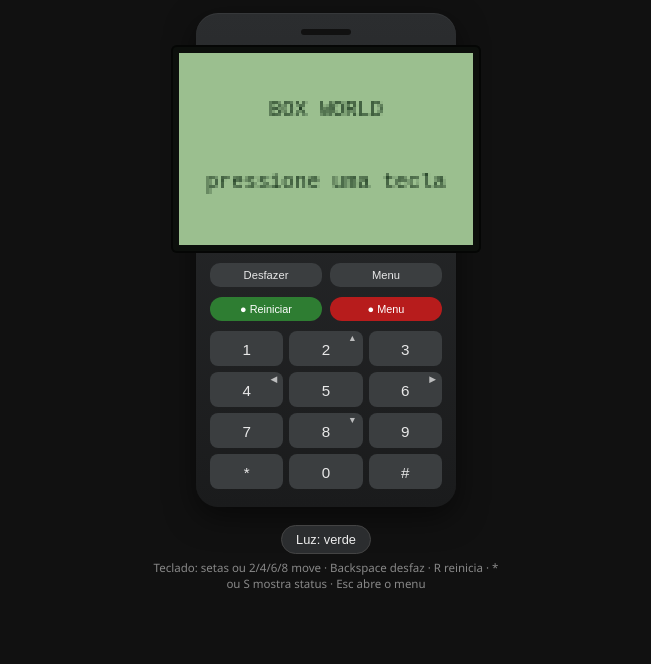
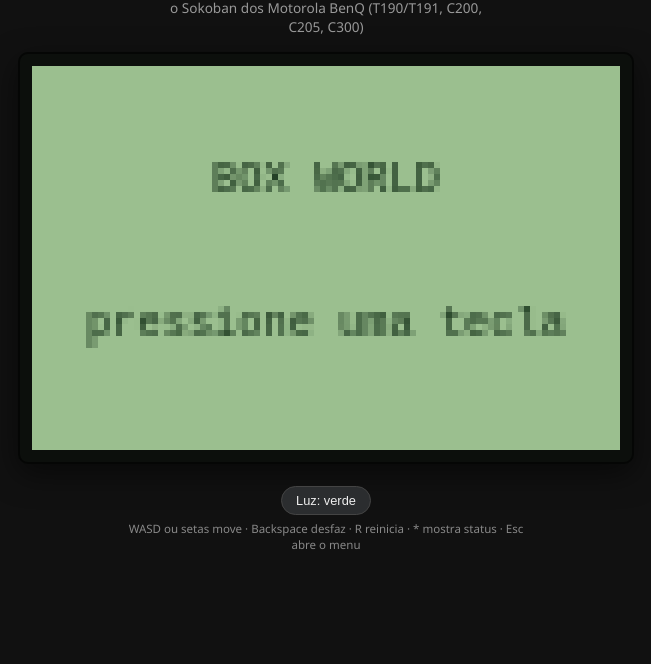
Before and after one commit to Zeno-64/jogo-box-world, a plain HTML site: page index.html in a window 1280 px wide. Shown: the part 136-800 px from the top of the page, without its empty margins (314-965 px from the left). Drawn offline with Linux system fonts and the light colour scheme.

Commit message:
Remove a casca do celular, deixando so a tela do jogo
Tira o corpo/teclado fisico do Motorola e amplia a tela para ocupar o
espaco. Adiciona WASD como alternativa as setas/2-4-6-8 para mover.

Co-Authored-By: Claude Sonnet 5 <noreply@anthropic.com>

```diff
--- a/game.js
+++ b/game.js
@@ -272,25 +272,17 @@
 
   window.addEventListener('keydown', (e) => {
     const k = e.key;
-    if (k === 'ArrowUp') { handleDigit('2'); e.preventDefault(); }
-    else if (k === 'ArrowDown') { handleDigit('8'); e.preventDefault(); }
-    else if (k === 'ArrowLeft') { handleDigit('4'); e.preventDefault(); }
-    else if (k === 'ArrowRight') { handleDigit('6'); e.preventDefault(); }
+    if (k === 'ArrowUp' || k === 'w' || k === 'W') { handleDigit('2'); e.preventDefault(); }
+    else if (k === 'ArrowDown' || k === 's' || k === 'S') { handleDigit('8'); e.preventDefault(); }
+    else if (k === 'ArrowLeft' || k === 'a' || k === 'A') { handleDigit('4'); e.preventDefault(); }
+    else if (k === 'ArrowRight' || k === 'd' || k === 'D') { handleDigit('6'); e.preventDefault(); }
     else if (k === '2' || k === '4' || k === '6' || k === '8' || k === '5') handleDigit(k);
-    else if (k === '*' || e.code === 'NumpadMultiply' || k === 's' || k === 'S') handleDigit('*');
+    else if (k === '*' || e.code === 'NumpadMultiply') handleDigit('*');
     else if (k === 'Backspace' || k === 'z' || k === 'Z') { softLeft(); e.preventDefault(); }
     else if (k === 'Enter') softRight();
     else if (k === 'r' || k === 'R') greenCall();
     else if (k === 'Escape') redEnd();
   });
-
-  document.querySelectorAll('.key').forEach((btn) => {
-    btn.addEventListener('click', () => handleDigit(btn.dataset.key));
-  });
-  document.getElementById('softLeft').addEventListener('click', softLeft);
-  document.getElementById('softRight').addEventListener('click', softRight);
-  document.getElementById('callGreen').addEventListener('click', greenCall);
-  document.getElementById('callRed').addEventListener('click', redEnd);
 
   const lightBtn = document.getElementById('toggleLight');
   lightBtn.addEventListener('click', () => {
--- a/index.html
+++ b/index.html
@@ -11,41 +11,13 @@
     <h1>Box World</h1>
     <p class="subtitle">o Sokoban dos Motorola BenQ (T190/T191, C200, C205, C300)</p>
 
-    <div class="phone" id="phone">
-      <div class="earpiece"></div>
-      <div class="screen-bezel">
-        <canvas id="screen" width="98" height="64"></canvas>
-      </div>
-
-      <div class="softkeys">
-        <button id="softLeft" class="softkey">Desfazer</button>
-        <button id="softRight" class="softkey">Menu</button>
-      </div>
-
-      <div class="callkeys">
-        <button id="callGreen" class="callkey green" title="Reiniciar a fase">&#9679; Reiniciar</button>
-        <button id="callRed" class="callkey red" title="Abrir o menu">&#9679; Menu</button>
-      </div>
-
-      <div class="keypad">
-        <button class="key" data-key="1">1</button>
-        <button class="key nav" data-key="2">2<span>&#9650;</span></button>
-        <button class="key" data-key="3">3</button>
-        <button class="key nav" data-key="4">4<span>&#9664;</span></button>
-        <button class="key" data-key="5">5</button>
-        <button class="key nav" data-key="6">6<span>&#9654;</span></button>
-        <button class="key" data-key="7">7</button>
-        <button class="key nav" data-key="8">8<span>&#9660;</span></button>
-        <button class="key" data-key="9">9</button>
-        <button class="key" data-key="*">*</button>
-        <button class="key" data-key="0">0</button>
-        <button class="key" data-key="#">#</button>
-      </div>
+    <div class="screen-bezel">
+      <canvas id="screen" width="98" height="64"></canvas>
     </div>
 
     <div class="controls-row">
       <button id="toggleLight" class="pill">Luz: verde</button>
-      <span class="hint">Teclado: setas ou 2/4/6/8 move · Backspace desfaz · R reinicia · * ou S mostra status · Esc abre o menu</span>
+      <span class="hint">WASD ou setas move · Backspace desfaz · R reinicia · * mostra status · Esc abre o menu</span>
     </div>
   </div>
 
--- a/style.css
+++ b/style.css
@@ -2,9 +2,6 @@
   --lcd-bg: #9bbf8f;
   --lcd-fg: #16321a;
   --case: #2b2d2f;
-  --case-dark: #1a1b1c;
-  --key: #3b3e40;
-  --key-text: #e8e8e8;
 }
 
 * { box-sizing: border-box; }
@@ -31,115 +28,30 @@ body {
 h1 { margin: 0; font-size: 1.4rem; letter-spacing: 0.05em; }
 .subtitle { margin: 0 0 8px; color: #999; font-size: 0.85rem; text-align: center; max-width: 320px; }
 
-.phone {
-  width: 260px;
-  background: linear-gradient(180deg, var(--case), var(--case-dark));
-  border-radius: 22px;
-  padding: 16px 14px 18px;
-  box-shadow: 0 10px 30px rgba(0,0,0,0.5), inset 0 1px 0 rgba(255,255,255,0.05);
-  display: flex;
-  flex-direction: column;
-  align-items: center;
-  gap: 10px;
-}
-
-.earpiece {
-  width: 50px;
-  height: 6px;
-  border-radius: 4px;
-  background: #111;
-}
-
 .screen-bezel {
   background: #0c0f0c;
-  border-radius: 6px;
-  padding: 8px;
-  box-shadow: inset 0 0 0 2px #050605;
+  border-radius: 10px;
+  padding: 14px;
+  box-shadow: inset 0 0 0 2px #050605, 0 10px 30px rgba(0,0,0,0.5);
 }
 
 #screen {
   display: block;
-  width: 294px;
-  height: 192px;
+  width: min(88vw, 588px);
+  height: calc(min(88vw, 588px) * 64 / 98);
   image-rendering: pixelated;
   image-rendering: -moz-crisp-edges;
   image-rendering: crisp-edges;
   background: var(--lcd-bg);
 }
 
-.softkeys {
-  display: flex;
-  width: 100%;
-  justify-content: space-between;
-  gap: 8px;
-}
-
-.softkey {
-  flex: 1;
-  background: var(--key);
-  color: var(--key-text);
-  border: none;
-  border-radius: 10px;
-  padding: 6px 4px;
-  font-size: 0.7rem;
-  cursor: pointer;
-}
-.softkey:active { background: #555; }
-
-.callkeys {
-  display: flex;
-  width: 100%;
-  justify-content: space-between;
-  gap: 8px;
-}
-
-.callkey {
-  flex: 1;
-  border: none;
-  border-radius: 999px;
-  padding: 6px 4px;
-  font-size: 0.68rem;
-  color: #fff;
-  cursor: pointer;
-}
-.callkey.green { background: #2e7d32; }
-.callkey.green:active { background: #1b5e20; }
-.callkey.red { background: #b71c1c; }
-.callkey.red:active { background: #7f0000; }
-
-.keypad {
-  display: grid;
-  grid-template-columns: repeat(3, 1fr);
-  gap: 6px;
-  width: 100%;
-}
-
-.key {
-  position: relative;
-  background: var(--key);
-  color: var(--key-text);
-  border: none;
-  border-radius: 8px;
-  padding: 10px 0 8px;
-  font-size: 0.95rem;
-  cursor: pointer;
-}
-.key:active { background: #555; }
-.key.nav span {
-  position: absolute;
-  top: 2px;
-  right: 6px;
-  font-size: 0.55rem;
-  opacity: 0.75;
-}
-
 .controls-row {
-  margin-top: 10px;
+  margin-top: 14px;
   display: flex;
   flex-direction: column;
   align-items: center;
   gap: 6px;
-  max-width: 360px;
+  max-width: 420px;
 }
 
 .pill {
@@ -159,8 +71,3 @@ h1 { margin: 0; font-size: 1.4rem; letter-spacing: 0.05em; }
   text-align: center;
   line-height: 1.4;
 }
-
-@media (max-width: 420px) {
-  .phone { width: 220px; }
-  #screen { width: 196px; height: 128px; }
-}
```
